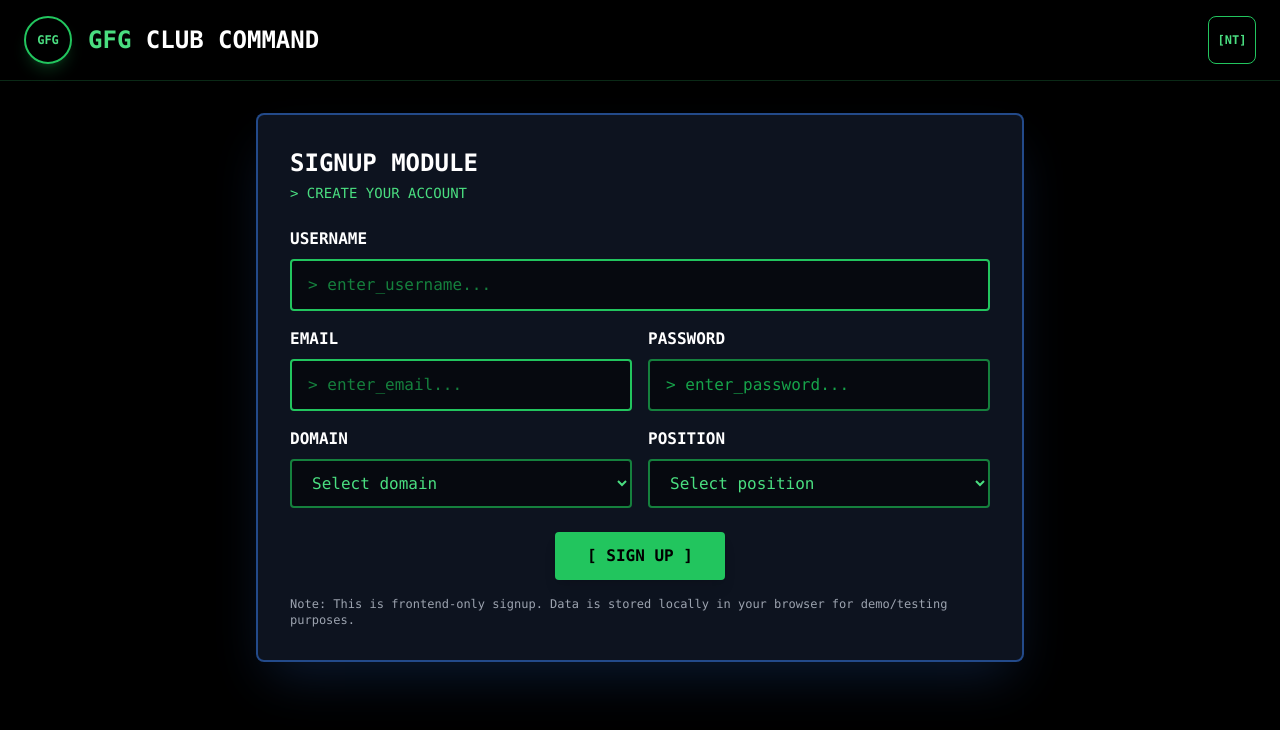
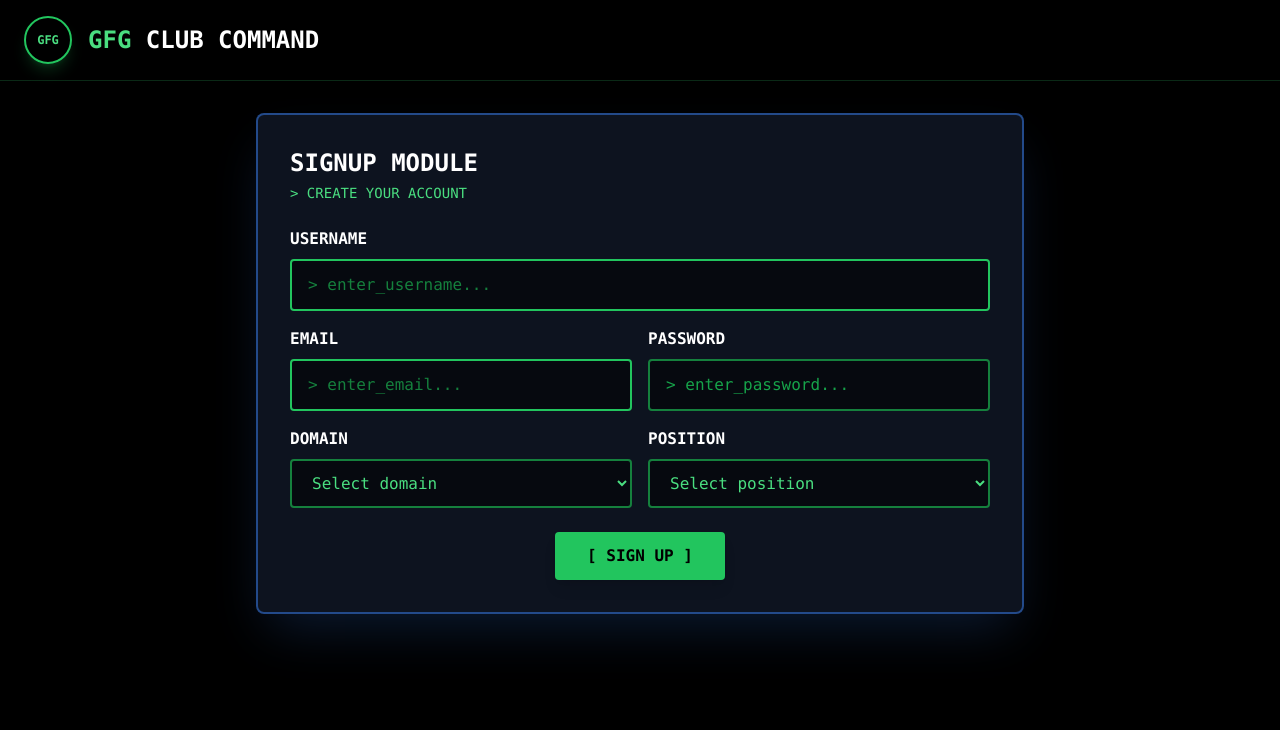
Before and after one commit to Neha0724/club-task-and-attendance-management-system-project, a Next.js app in the folder clubtask/: page /signup in a window 1280 px wide. Shown: the top 730 px of the page. Built offline with nearby package versions, Linux system fonts and the light colour scheme.

Commit message:
small changes

```diff
--- a/clubtask/src/app/signup/page.jsx
+++ b/clubtask/src/app/signup/page.jsx
@@ -126,8 +126,6 @@ export default function SignUpPage() {
                 </button>
               </div>
             </form>
-
-            <p className="mt-4 text-xs text-gray-400">Note: This is frontend-only signup. Data is stored locally in your browser for demo/testing purposes.</p>
           </div>
         </div>
       </div>
--- a/clubtask/src/components/Header.jsx
+++ b/clubtask/src/components/Header.jsx
@@ -12,10 +12,6 @@ export default function Header() {
             <span className="text-green-400">GFG</span> CLUB COMMAND
           </h1>
         </div>
-
-        <div className="w-12 h-12 border border-green-500 rounded-lg flex items-center justify-center hover:bg-green-500/10 transition-colors cursor-pointer">
-          <span className="text-green-400 text-xs font-bold">[NT]</span>
-        </div>
       </div>
     </div>
   )
```
